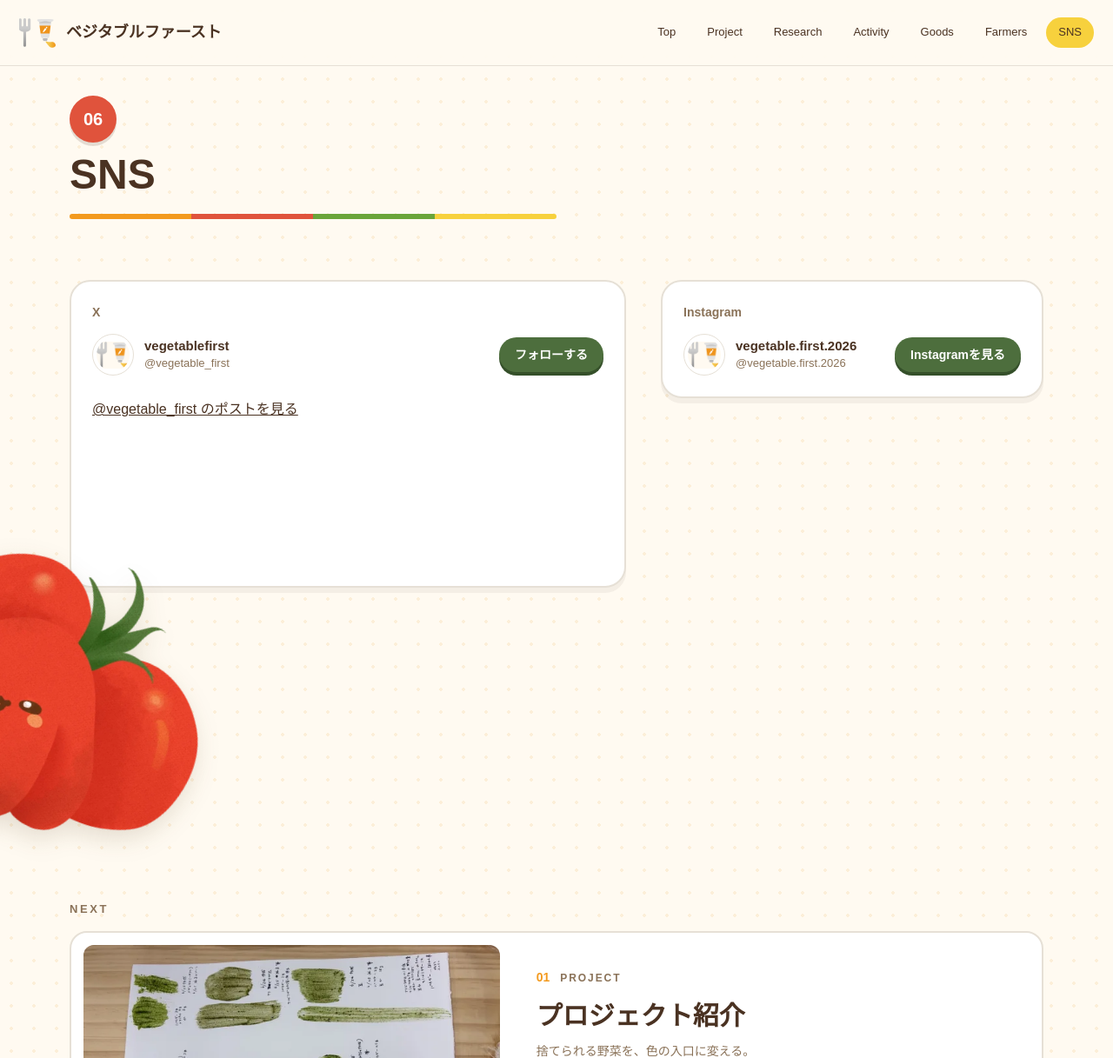
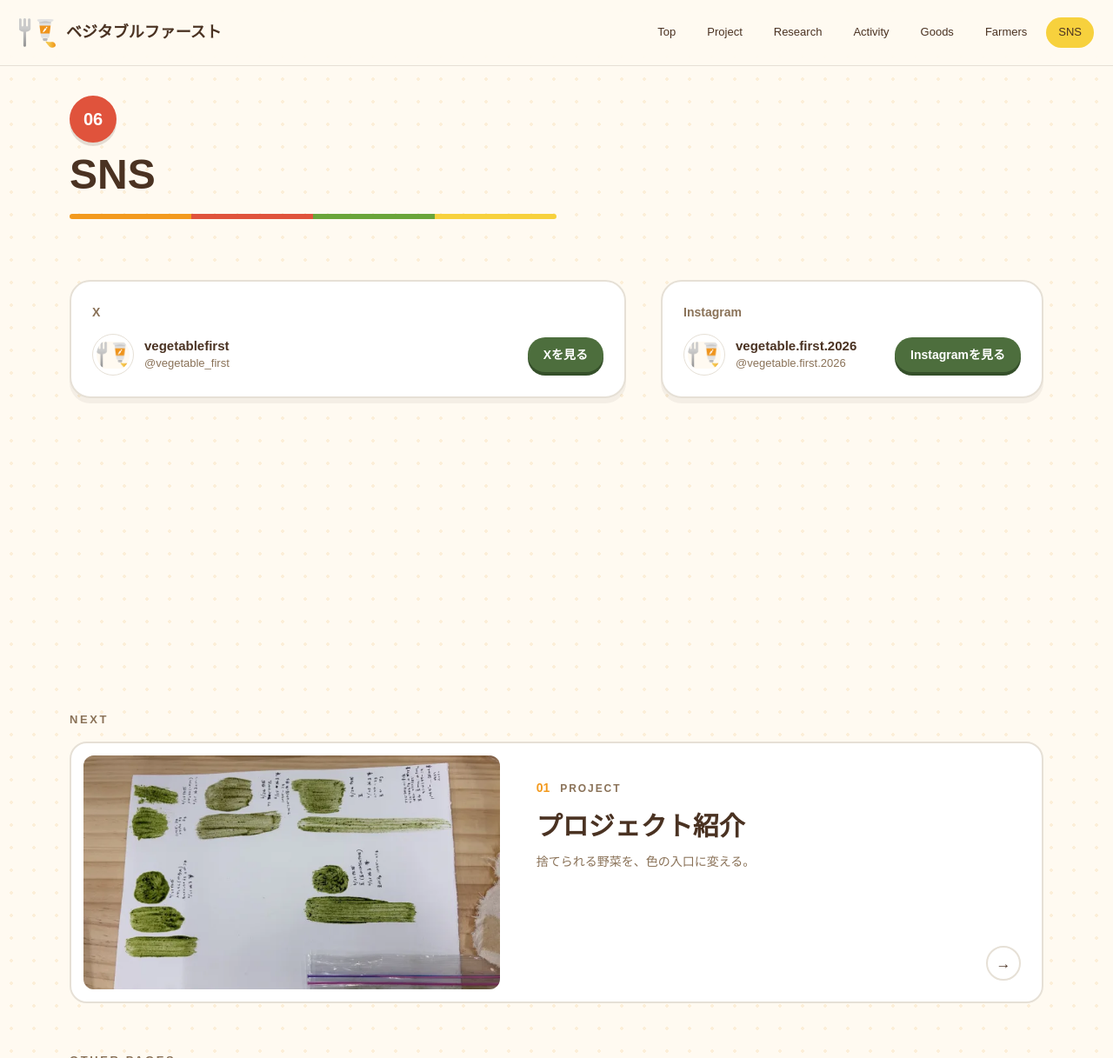
Before and after one commit to a12405033-cell/vegetable-first, a plain HTML site: page yasai-enogu-site/sns.html in a window 1280 px wide. Shown: the top 1217 px of the page at 87% size. Drawn offline with Linux system fonts and the light colour scheme; a web font is replaced by a local one.

Commit message:
SNS：XもInstagramと同じカードに

```diff
--- a/yasai-enogu-site/sns.html
+++ b/yasai-enogu-site/sns.html
@@ -44,11 +44,7 @@
   <div class="card">
     <p class="card__label">X</p>
     <div class="account"><img src="images/icon.png" alt=""><div class="account__name"><strong>vegetablefirst</strong><span>@vegetable_first</span></div>
-      <a class="button" href="https://x.com/vegetable_first" target="_blank" rel="noopener">フォローする</a></div>
-    <div class="x-embed">
-      <a class="twitter-timeline" data-lang="ja" data-height="620" data-chrome="noheader nofooter transparent" data-dnt="true"
-         href="https://twitter.com/vegetable_first">@vegetable_first のポストを見る</a>
-    </div>
+      <a class="button" href="https://x.com/vegetable_first" target="_blank" rel="noopener">Xを見る</a></div>
   </div>
   <div class="card">
     <p class="card__label">Instagram</p>
@@ -68,7 +64,6 @@
 <p class="back-top"><a class="button" href="index.html">← トップへもどる</a></p>
 </div>
 </section>
-<script async src="https://platform.twitter.com/widgets.js" charset="utf-8"></script>
 </div>
 </main>
 <footer class="site-footer">
```
